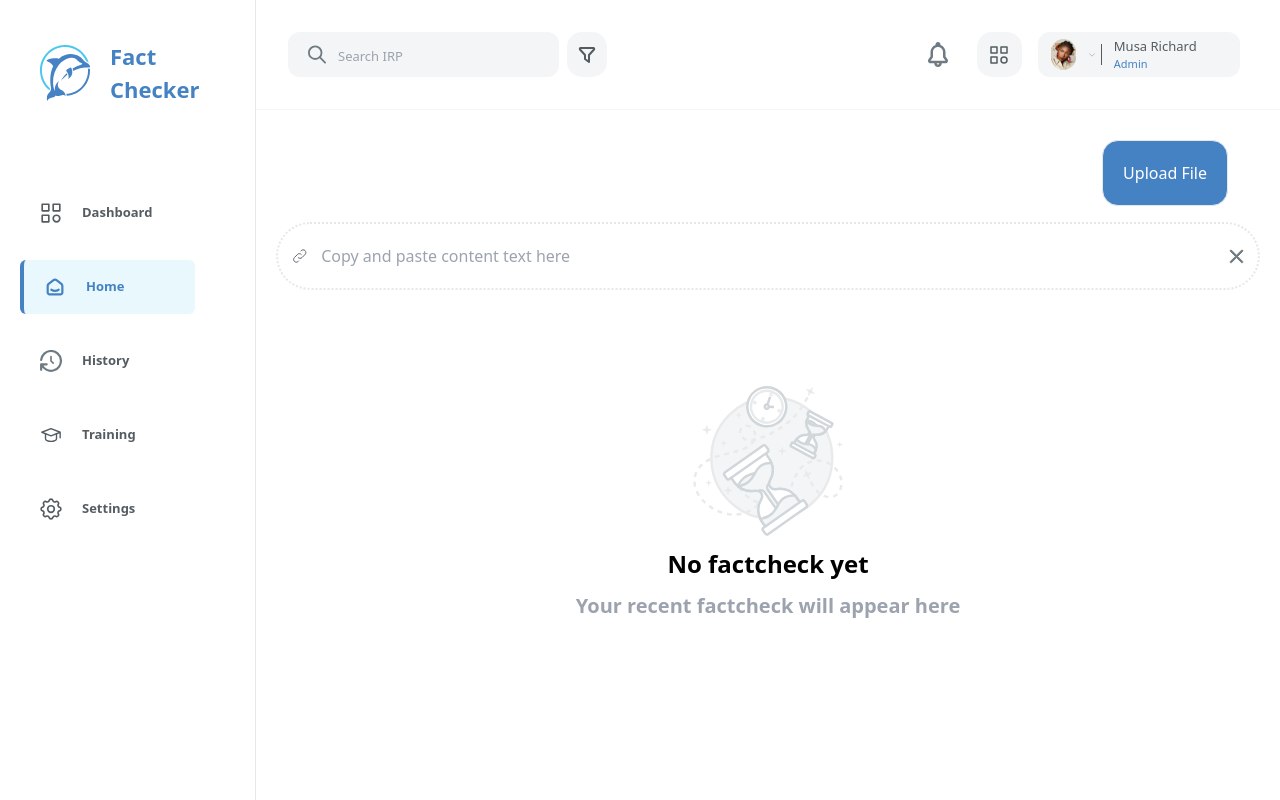
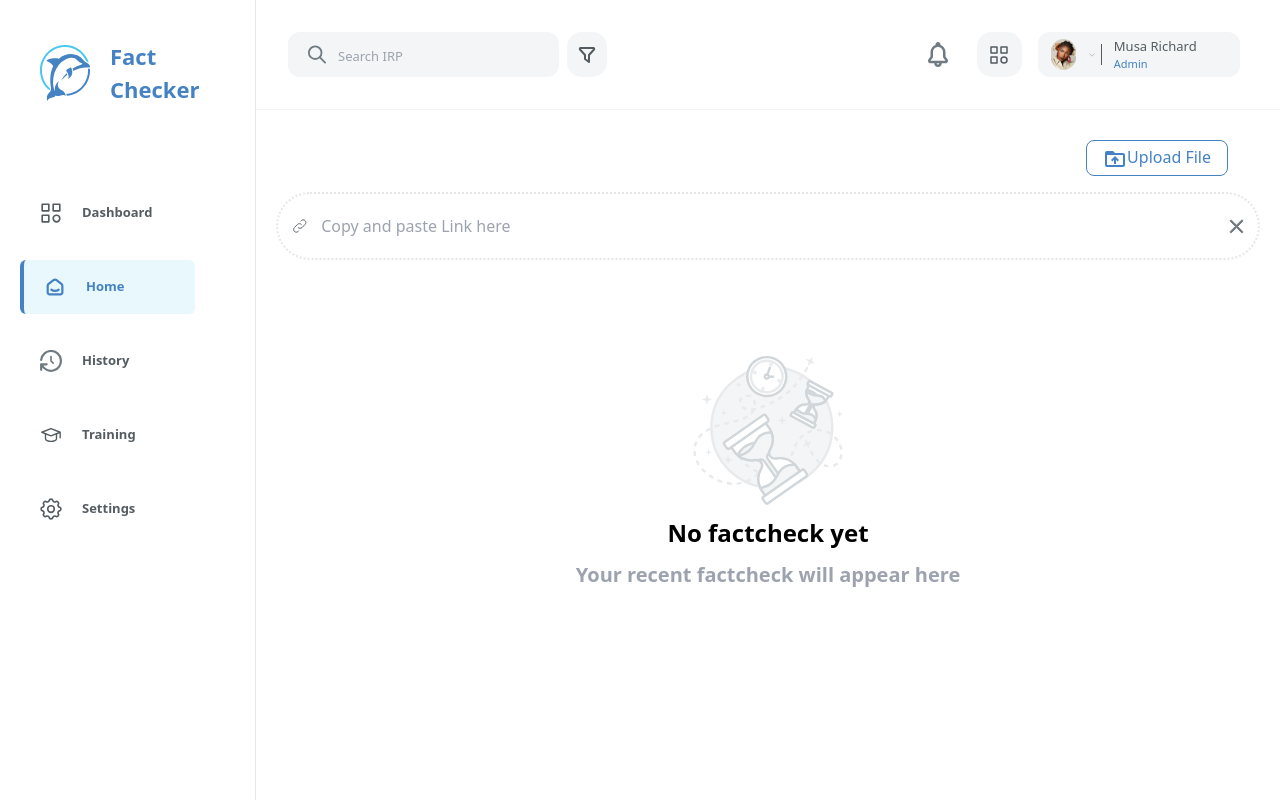
Before and after one commit to Project-Bourne/fe-turnitin, a Next.js app: page /home/components/FileUpload in a window 1280 px wide. Built offline with nearby package versions, Linux system fonts and the light colour scheme.

Commit message:
fix button

```diff
--- a/src/hooks/api.jsx
+++ b/src/hooks/api.jsx
@@ -12,8 +12,9 @@ export const requestHeader = {
   Accept: 'application/json',
   'Cache-Control': 'no-cache',
   'Content-Type': 'application/json',
-    'deep-token':'eyJhbGciOiJIUzI1NiIsInR5cCI6IkpXVCJ9.eyJpZCI6IjY4MGE5ZmIxLTRlMzktNDRiNC1hZjM2LTc2MDNkMjJlMDMzMCIsInJvbGUiOiIxIiwiaWF0IjoxNjkzOTc2NDk1LCJleHAiOjE2OTQwNjI4OTV9.pCBN5y_W8DsxwKBdq-CxOfSSR2u8OzTcoX3c7VptISk'
-}
+  'deep-token':
+    'eyJhbGciOiJIUzI1NiIsInR5cCI6IkpXVCJ9.eyJpZCI6IjY4MGE5ZmIxLTRlMzktNDRiNC1hZjM2LTc2MDNkMjJlMDMzMCIsInJvbGUiOiIxIiwiaWF0IjoxNjk0MDA4MzY3LCJleHAiOjE2OTQwOTQ3Njd9.5gV9XPVOBMlToAq_a7z5aelPr1JE8JyaY1XeaKSPfJs'
+};
 // console.log(access, 'access')
 
 /**
@@ -28,9 +29,7 @@ export const requestHeader = {
  *
  */
 
-
-
-  let API_USER_URL = "http://192.81.213.226:84";
+let API_USER_URL = 'http://192.81.213.226:84';
 export async function request(url, method, payload, token, text, form) {
   requestHeader['Content-Type'] =
     form === true ? 'multipart/form-data' : 'application/json';
@@ -70,7 +69,7 @@ export const requestHeader = {
       })
       .catch(err => {
         console.error(`Request Error ${url}:`, err);
-         return err
+        return err;
       });
   }
 }
--- a/src/pages/dashboard/components/Card.tsx
+++ b/src/pages/dashboard/components/Card.tsx
@@ -57,7 +57,7 @@ export const data = [
     mainText: '4000',
     subText: 'Total Documents',
     url: '/dashboard',
-    linkText: 'Open Oracle'
+    linkText: 'Open Deep Chat'
   }
 ];
 
--- a/src/pages/home/components/FileUpload/index.tsx
+++ b/src/pages/home/components/FileUpload/index.tsx
@@ -6,6 +6,7 @@ import FactcheckService from '@/services/factcheck.service';
 import FileUploadSection from './FileUploadSection';
 import { setData, setFileName } from '@/redux/reducer/factcheckSlice';
 import HomeContent from '../../[homecontent]';
+import DriveFolderUploadIcon from '@mui/icons-material/DriveFolderUpload';
 
 import LoadingModal from './LoadingModal';
 import NotificationService from '@/services/notification.service';
@@ -117,41 +118,52 @@ const FileUpload = () => {
       ) : (
         <div>
           {formData?.length == 0 ? (
-            <section className="flex justify-end wi-full mr-[2rem] mb-[1rem]">
-              <span className="font-normal text-[#383E42]">
-                <input
-                  id="file-upload"
-                  type="file"
-                  accept=".txt,.doc,.docx,.pdf"
-                  className="hidden"
-                  onChange={handleFileUpload}
+            <div className="flex items-center w-[100%] justify-end pr-[2rem] pb-[1rem]">
+              <span className="text-grey-400 mr-2 text-sm text-sirp-primary">
+                {file?.name}
+              </span>
+              <label
+                htmlFor="file-input"
+                className="px-4 py-1 rounded-lg"
+                style={{
+                  cursor: 'pointer',
+                  color: '#4582C4',
+                  backgroundColor: 'white',
+                  border: '1px solid #4582C4'
+                }}
+              >
+                <DriveFolderUploadIcon
+                  style={{ color: '#4582C4', cursor: 'pointer' }}
                 />
-                <label
-                  className="text-blue-400 cursor-pointer"
-                  htmlFor="file-upload"
-                >
-                  <div className="border px-5 py-5 rounded-[1rem] bg-sirp-primary text-white">
-                    Upload File
-                  </div>
-                </label>
-              </span>
-            </section>
+                Upload File
+              </label>
+
+              <input
+                type="file"
+                id="file-input"
+                style={{ display: 'none' }}
+                accept=".pdf,.doc,.docx,.txt"
+                onChange={handleFileUpload}
+              />
+            </div>
           ) : (
-            <section className="flex justify-end wi-full mr-[2rem] mb-[1rem]">
-              <span className="font-normal text-[#383E42]">
-                <label
-                  className="text-blue-400 cursor-pointer"
-                  htmlFor="file-upload"
-                >
-                  <div
-                    onClick={handleSubmit}
-                    className="border px-5 py-5 rounded-[1rem] bg-sirp-primary text-white"
-                  >
-                    Run Fact check
-                  </div>
-                </label>
-              </span>
-            </section>
+            <div
+              className="flex items-center w-[100%] justify-end pr-[2rem] pb-[1rem]"
+              onClick={handleSubmit}
+            >
+              <label
+                htmlFor="file-input"
+                className="px-4 py-1 rounded-lg"
+                style={{
+                  cursor: 'pointer',
+                  color: '#4582C4',
+                  backgroundColor: 'white',
+                  border: '1px solid #4582C4'
+                }}
+              >
+                Run factcheck
+              </label>
+            </div>
           )}
           <form
             onSubmit={handleSubmit}
@@ -168,7 +180,7 @@ const FileUpload = () => {
             </span>
             <input
               type="text"
-              placeholder="Copy and paste content text here"
+              placeholder="Copy and paste Link here"
               className="w-[95%] h-[4rem] outline-none focus:ring-0"
               onChange={e => setFormData(e.target.value)}
               value={formData}
```
Lines whose indentation alone changed are shown as unchanged.
